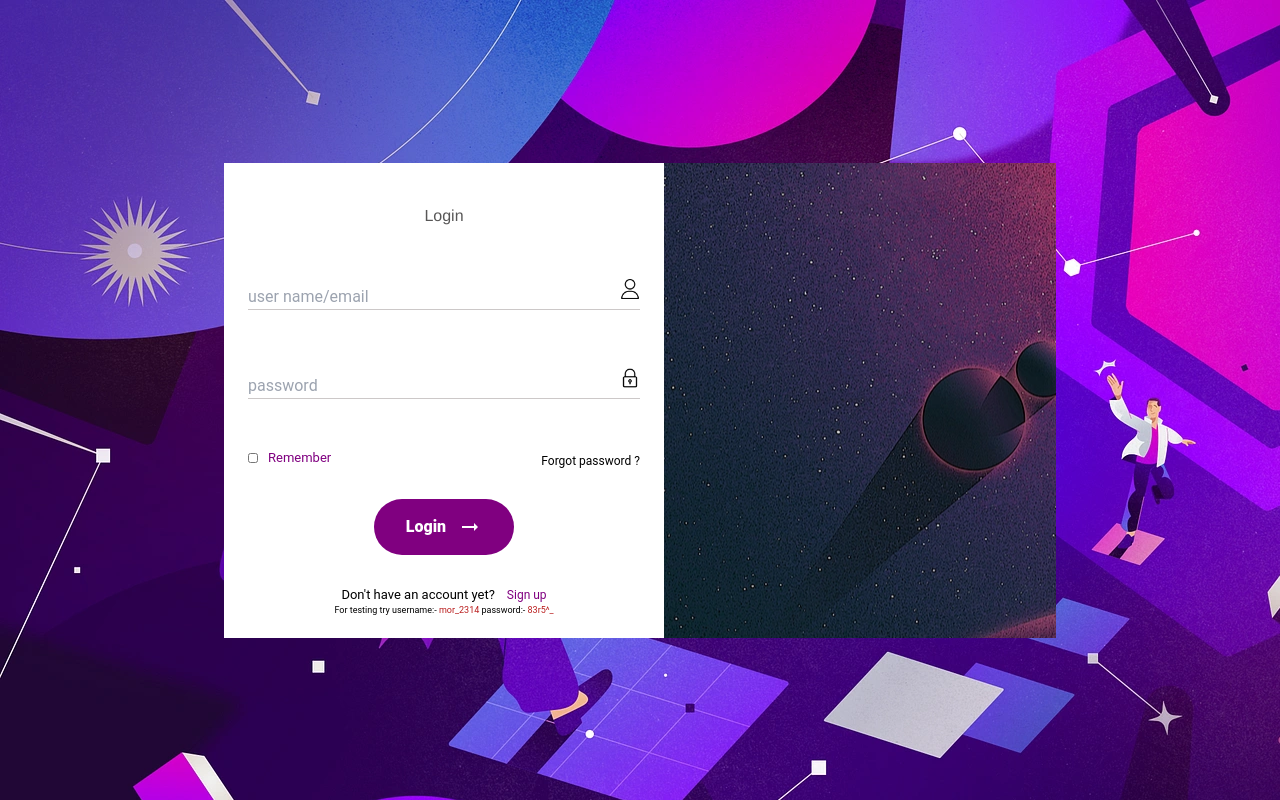
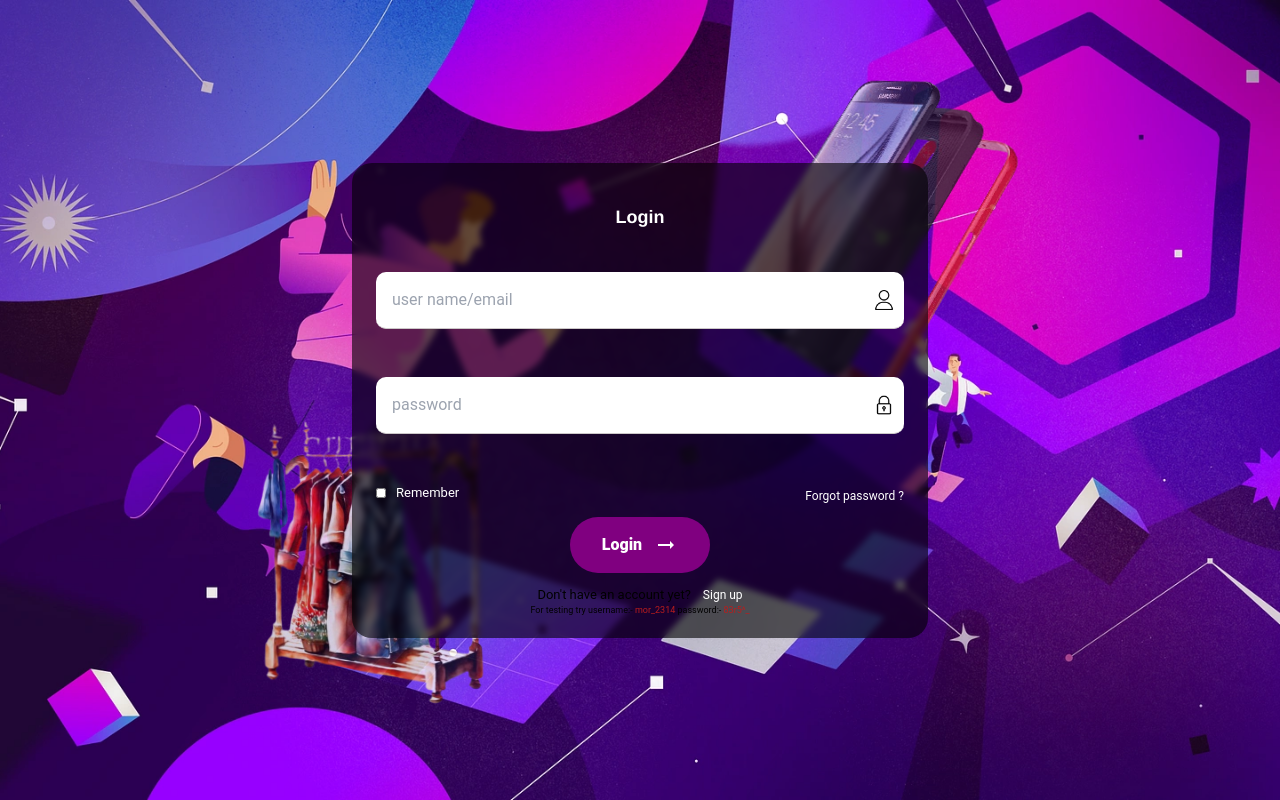
Before and after one commit to w3villa-chandan-yadav/ecmommerceLanding, a React (Create React App) app: page /login in a window 1280 px wide. Built offline with nearby package versions, Linux system fonts and the light colour scheme.

Commit message:
add animation in login page

```diff
--- a/src/components/Login.css
+++ b/src/components/Login.css
@@ -3,24 +3,79 @@
 .containerr{
     height: 100vh;
     width: 100vw;
+    position: relative;
     /* background-color: aqua; */
     display: grid;
     place-items: center;
 
     background-image: url('../Assets/original-453fca965827de82a7a59c593a245312.webp');
-
+    background-repeat: no-repeat;
+    background-size: cover;
+    background-position: center center;
 }
 
 .inner_container{
     height: 475px;
-    width: 65%;
-    background-color: white;
+    width: 45%;
+    position: relative;
+    /* background-color: white; */
+    background: rgba(0, 0, 0, 0.6);
+    backdrop-filter: blur(3px);
+    border-radius: 20px;
+    /* overflow: hidden; */
     display: flex;
+    z-index: 2;
+}
+
+.Image_containerr{
+    position: absolute;
+    left: 18%;
+    top: 50%;
+    height: 320px;
+    width: 320px;
+    /* animation: movetoright infinite 1s ease-in-out; */
+}
+
+.Image_containerr1{
+    position: absolute;
+    right: 18%;
+    bottom: 50%;
+    height: 320px;
+    width: 320px;
+    /* animation: movetoright infinite 1s ease-in-out; */
+}
+
+.Image_containerr > img{
+  opacity: 0.8;
+  animation: movetoright infinite 3s ease-in-out;
+}
+.Image_containerr1 > img{
+    opacity: 0.8;
+    animation: movetoright infinite 3s ease-in-out;
+  }
+
+@keyframes movetoright {
+    0%{
+        transform: skew(0) translateX(-10px);
+
+    }
+    50%{
+
+        transform: skew(2deg,5deg) translateX(-40px);
+
+
+    }
+    100%{
+        transform: skew(0) translateX(-10px);
+
+
+
+    }
 }
 
 .inner_first{
    flex: 1;
-   background-color: rgb(255, 255, 255);
+   /* background-color: rgb(255, 255, 255); */
    display: flex;
    /* justify-content: center; */
    align-items: center;
@@ -28,14 +83,14 @@
    padding: 0px 24px;
    padding-bottom: 20px;
 }
-.inner_second{
+/* .inner_second{
     flex: 1;
-    /* background-color: black; */
+    background-color: black;
     background-image: url('../Assets/original-f8571b1a5b16dc3da31c5018a6c42375.webp');
     object-fit: cover;
     object-position: center;
     background-position: center center;
-}
+} */
 
 .items-container{
     margin: 41px 20px;
@@ -49,7 +104,9 @@
 .items-container >h2{
     font-family: 'Franklin Gothic Medium', 'Arial Narrow', Arial, sans-serif;
     text-align: center;
-    color: rgb(88, 87, 87);
+    color:white;
+    font-size: large;
+    font-weight: bolder;
 
 }
 
@@ -61,7 +118,8 @@
 
 .inner_container input{
     width: 100%;
-    padding: 1rem 1rem 0rem 0rem;
+    padding: 1rem 1rem 1rem 1rem;
+    border-radius: 10px;
     outline: none;
     border: none;
     border-bottom: 1px solid rgb(204, 200, 200);
@@ -72,7 +130,7 @@
     height: 20px;
     object-fit: cover;
     position: absolute;
-    right: 0;
+    right: 10px;
     top: 50%;
     transform: translateY(-50%);
 }
@@ -126,12 +184,13 @@ input[type="checkbox"] {
 }
 
 span{
-    color: purple;
+    color: white;
     font-family: 20px;
     cursor: pointer;
 }
 
 h5{
+    color: white;
     font-size: 12px;
     margin-top: 5px;
     cursor: pointer;
@@ -153,7 +212,7 @@ p{
 @media (max-width: 790px) {
 
     .inner_container{
-        width: 80%;
+        width: 50%;
 
     }
 
@@ -205,9 +264,13 @@ p{
   }
 
   @media (max-width : 502px){
+
+
+
     .inner_container{
         flex-direction: column-reverse;
-        height: 70%;
+        height: 520px;
+        width: 90%;
     }
 
     .inner_second{
--- a/src/components/Login.js
+++ b/src/components/Login.js
@@ -4,6 +4,8 @@ import lock from "../Assets/456283.png"
 import user from "../Assets/2889676.png";
 import { MdArrowRightAlt } from "react-icons/md";
 import { useNavigate } from 'react-router-dom';
+import image1 from "../Assets/image2.png"
+import image2 from "../Assets/image3.png"
 
 
 const Login = () => {
@@ -67,9 +69,27 @@ const Login = () => {
 
 
   return (
-    <div className='absolute  bg-black w-screen h-screen z-50 '>
+    <div className='relative  bg-black w-screen h-screen z-50 overflow-hidden '>
     <div className="containerr">
+
+
+
+
+    <div className='Image_containerr'>
+            <img className='w-full h-full' src={image1}/>
+        </div>
+
+
+        <div className='Image_containerr1'>
+            <img className='w-full h-full' src={image2}/>
+        </div>
+
+
+
          <div className="inner_container">
+
+
+
              <div className="inner_first">
                  <div className="items-container">
                      <h2>Login</h2>
```
